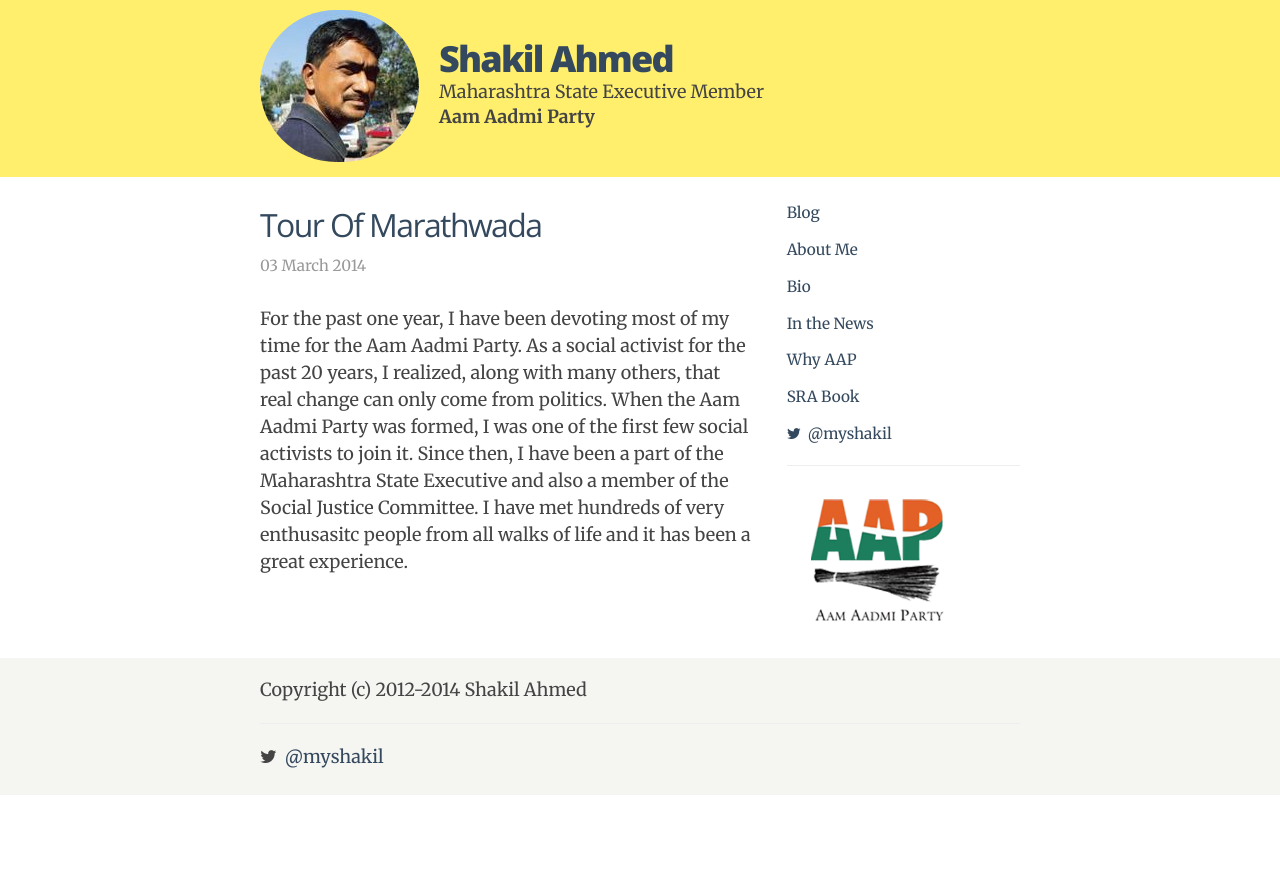
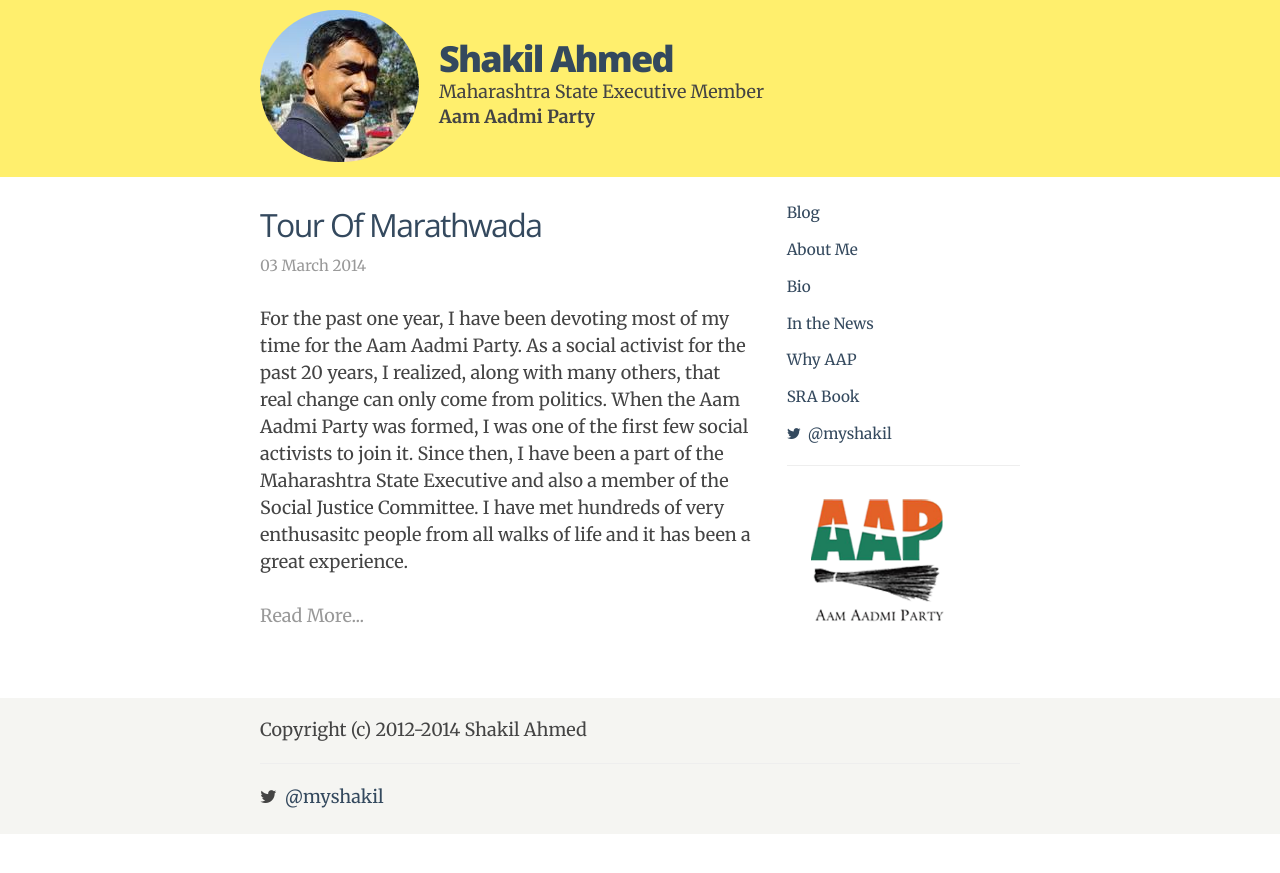
Before and after one commit to shakilaapka/shakilaapka.github.io, a Jekyll site: the page built from index.html, in a window 1280 px wide. Shown: the top 873 px of the page. Built offline with Jekyll 4.4.1, drawn with Linux system fonts in a browser that asks for light colours.

Commit message:
Update index.html

```diff
--- a/index.html
+++ b/index.html
@@ -10,6 +10,7 @@
 			  <h2><a href="{{ post.url }}">{{ post.title }}</a></h2>
 			  <small class="text-muted">{{ post.date | date_to_long_string }}</small>
 			  <p>{{ post.excerpt }}</p>
+			  <p><a href="{{ post.url }}" class="text-muted">Read More...</a></p>
 		  </section>
 	  </li>
     {% endfor %}
```
